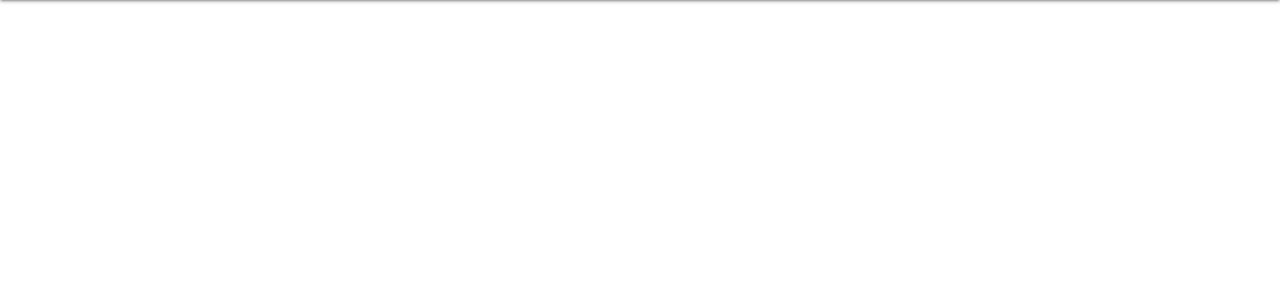
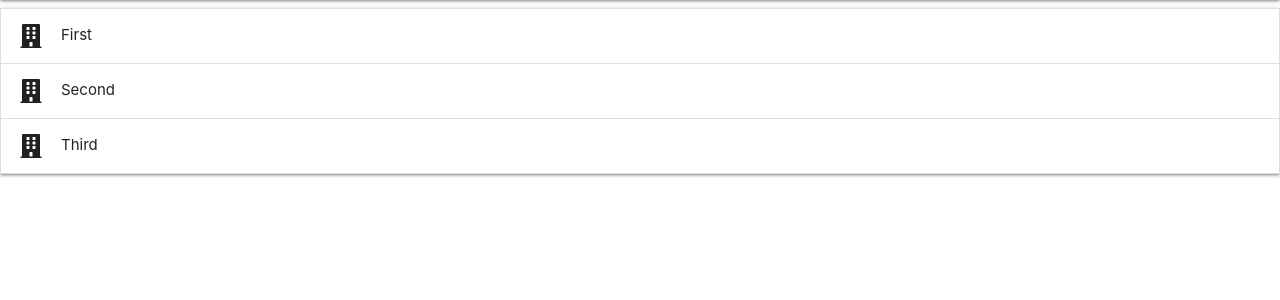
Before and after one commit to Code-Institute-Submissions/data-centric, a Flask app: page / in a window 1280 px wide. Shown: the part 64-364 px from the top of the page. Run offline with Flask 2, Linux system fonts and the light colour scheme; data that the repository does not hold is empty; some libraries are stand-ins or nearby versions.

Commit message:
Added collapsible nav

```diff
--- a/static/js/script.js
+++ b/static/js/script.js
@@ -1,3 +1,4 @@
 $(document).ready(function(){
     $(".sidenav").sidenav();
+    $('.collapsible').collapsible();
 });
--- a/templates/properties.html
+++ b/templates/properties.html
@@ -9,4 +9,19 @@
         {{ Properties.Auction_Date }}<br />
     {% endfor %}
 
+    <ul class="collapsible">
+        <li>
+            <div class="collapsible-header"><i class="fas fa-building"></i>First</div>
+            <div class="collapsible-body"><span>Lorem ipsum dolor sit amet.</span></div>
+        </li>
+        <li>
+            <div class="collapsible-header"><i class="fas fa-building"></i>Second</div>
+            <div class="collapsible-body"><span>Lorem ipsum dolor sit amet.</span></div>
+        </li>
+        <li>
+            <div class="collapsible-header"><i class="fas fa-building"></i>Third</div>
+            <div class="collapsible-body"><span>Lorem ipsum dolor sit amet.</span></div>
+        </li>
+    </ul>
+
 {% endblock %}
```
